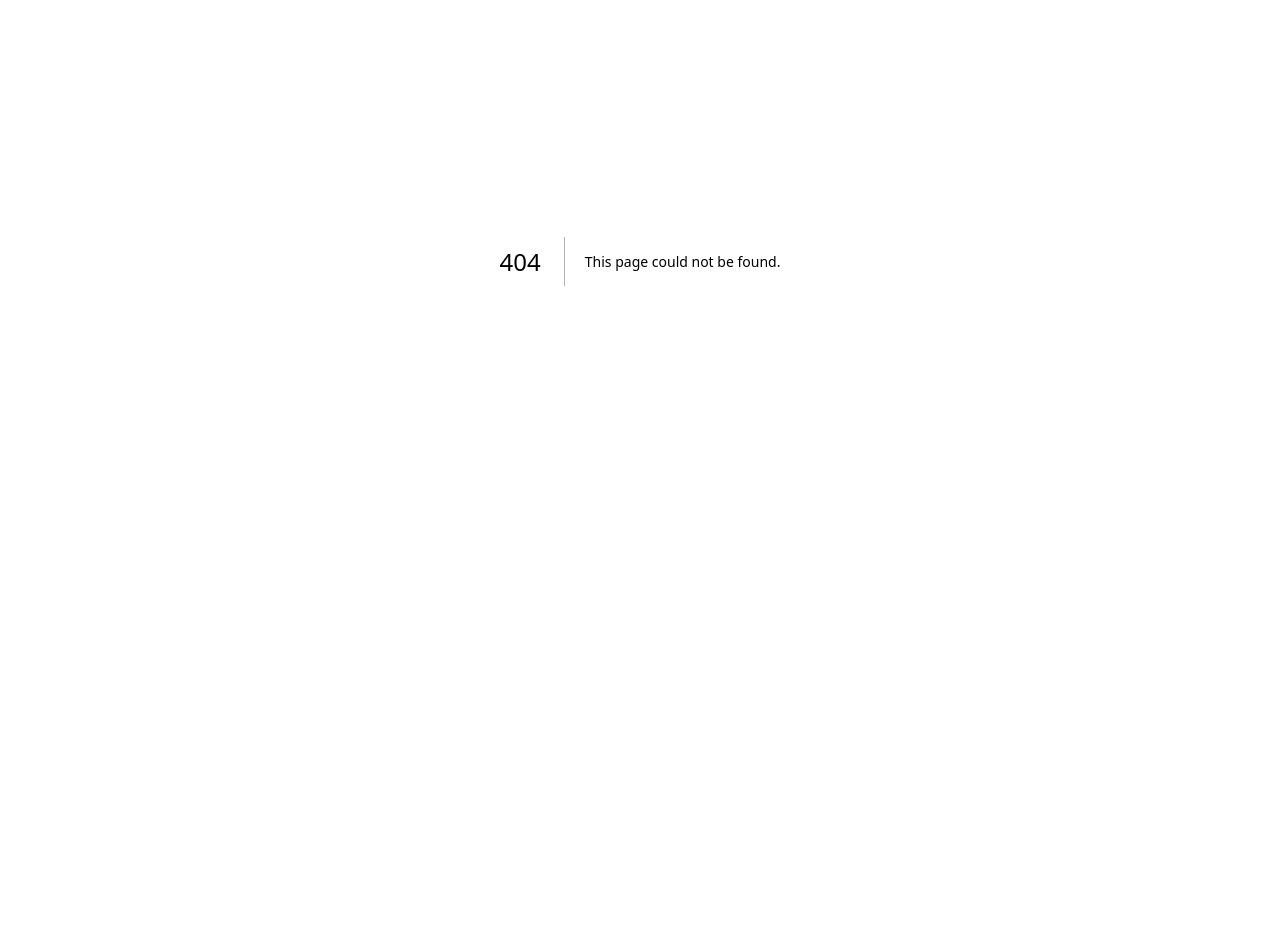
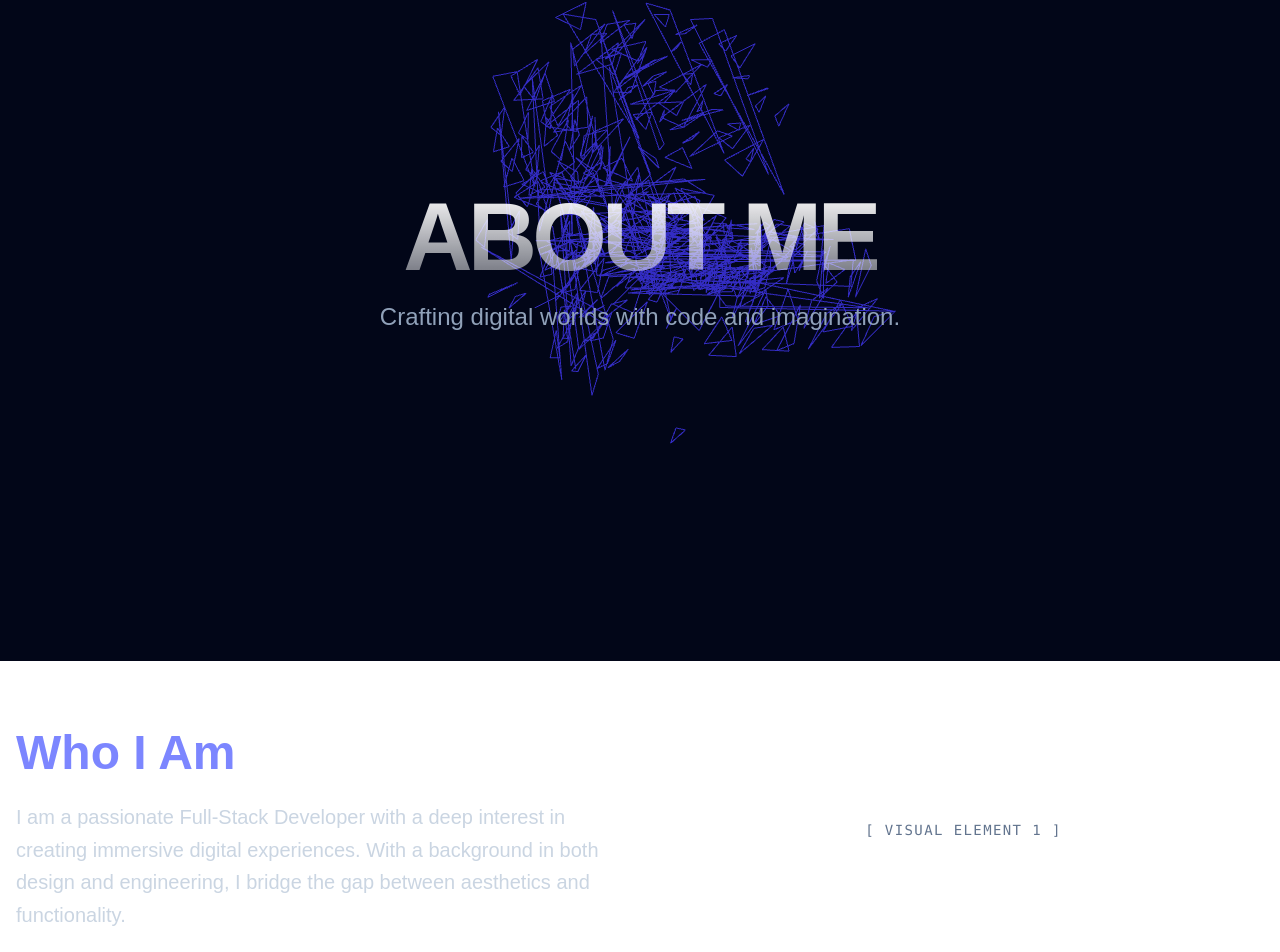
Before and after one commit to tomaskirnig/PortfolioPage, a Next.js app: page /about in a window 1280 px wide. Before the commit this address had no page. Shown: the part 139-1091 px from the top of the page. Before the commit the page ends 800 px from the top, so only its background shows below. Built offline with nearby package versions, Linux system fonts and the light colour scheme.

Commit message:
feat: Created prototype about page

```diff
--- /dev/null
+++ b/app/about/page.tsx
@@ -0,0 +1,77 @@
+import AboutBackground from "@/components/AboutBackground";
+import Navbar from "@/components/Navbar";
+
+const aboutSections = [
+  {
+    title: "Who I Am",
+    content: "I am a passionate Full-Stack Developer with a deep interest in creating immersive digital experiences. With a background in both design and engineering, I bridge the gap between aesthetics and functionality.",
+    image: "/homePageIMGs/placeholder_image.png"
+  },
+  {
+    title: "My Journey",
+    content: "Starting from simple HTML pages, I've evolved into building complex 3D applications and scalable web systems. My journey is defined by constant learning and a drive to solve challenging problems through code.",
+    image: "/homePageIMGs/placeholder_image.png"
+  },
+  {
+    title: "Technical Expertise",
+    content: "I specialize in React, Next.js, and Three.js for the frontend, while leveraging Node.js and various database technologies for the backend. I love exploring new technologies and pushing the boundaries of what's possible on the web.",
+    image: "/homePageIMGs/placeholder_image.png"
+  }
+];
+
+export default function AboutPage() {
+  return (
+    <main className="relative min-h-screen text-white overflow-x-hidden">
+      <Navbar />
+      <AboutBackground />
+
+      {/* Hero Section */}
+      <section className="h-screen flex flex-col items-center justify-center text-center px-4">
+        <h1 className="text-6xl md:text-8xl font-bold mb-4 tracking-tighter bg-clip-text text-transparent bg-gradient-to-b from-white to-white/40">
+          ABOUT ME
+        </h1>
+        <p className="text-xl md:text-2xl text-slate-400 max-w-2xl font-light">
+          Crafting digital worlds with code and imagination.
+        </p>
+      </section>
+
+      {/* Content Sections */}
+      <div className="container mx-auto px-4 pb-24 space-y-32">
+        {aboutSections.map((section, index) => (
+          <div
+            key={index}
+            className={`flex flex-col md:flex-row items-center gap-12 ${
+              index % 2 === 1 ? "md:flex-row-reverse" : ""
+            }`}
+          >
+            {/* Text Content */}
+            <div className="flex-1 space-y-6">
+              <h2 className="text-4xl md:text-5xl font-bold text-indigo-400">
+                {section.title}
+              </h2>
+              <p className="text-lg md:text-xl text-slate-300 leading-relaxed">
+                {section.content}
+              </p>
+            </div>
+
+            {/* Placeholder for Image or extra element */}
+            <div className="flex-1 w-full aspect-video bg-white/5 border border-white/10 rounded-2xl backdrop-blur-sm flex items-center justify-center relative group overflow-hidden">
+               <div className="absolute inset-0 bg-gradient-to-br from-indigo-500/10 to-transparent opacity-0 group-hover:opacity-100 transition-opacity" />
+               <span className="text-slate-500 font-mono text-sm tracking-widest uppercase">
+                 [ Visual Element {index + 1} ]
+               </span>
+            </div>
+          </div>
+        ))}
+      </div>
+
+      {/* Footer-like section */}
+      <section className="py-24 text-center border-t border-white/5 bg-black/20 backdrop-blur-sm">
+        <h2 className="text-3xl font-bold mb-8">Let's build something amazing together.</h2>
+        <button className="px-8 py-3 bg-indigo-600 hover:bg-indigo-500 rounded-full transition-all font-semibold">
+          Get in Touch
+        </button>
+      </section>
+    </main>
+  );
+}
--- /dev/null
+++ b/components/AboutBackground.tsx
@@ -0,0 +1,114 @@
+"use client";
+
+import { useRef, useMemo } from "react";
+import { Canvas, useFrame } from "@react-three/fiber";
+import * as THREE from "three";
+import { SphereGeometry, BoxGeometry, TetrahedronGeometry, MathUtils } from "three";
+import { Float } from "@react-three/drei";
+
+function MorphingShape() {
+  const meshRef = useRef<THREE.Mesh>(null);
+
+  // Create geometries with same vertex count for morphing
+  // For simplicity and performance, we'll use a shader-like approach or just lerp positions
+  // However, a very effective way to "morph" is to use a displacement shader on a sphere
+  // OR we can use the same number of vertices and map them.
+
+  const vertexCount = 1024; // Use a decent number of vertices
+
+  const { spherePositions, boxPositions, trianglePositions } = useMemo(() => {
+    const sphereGeom = new SphereGeometry(1, 32, 32);
+    const boxGeom = new BoxGeometry(1.5, 1.5, 1.5, 16, 16, 16);
+    const triGeom = new TetrahedronGeometry(1.5, 12); // Using detail to get enough vertices
+
+    // Function to sample positions from a geometry to a fixed size array
+    const getPositions = (geom: any, count: number) => {
+      const pos = geom.attributes.position.array;
+      const result = new Float32Array(count * 3);
+      for (let i = 0; i < count; i++) {
+        const stride = i * 3;
+        const sourceStride = (i % (pos.length / 3)) * 3;
+        result[stride] = pos[sourceStride];
+        result[stride + 1] = pos[sourceStride + 1];
+        result[stride + 2] = pos[sourceStride + 2];
+      }
+      return result;
+    };
+
+    return {
+      spherePositions: getPositions(sphereGeom, vertexCount),
+      boxPositions: getPositions(boxGeom, vertexCount),
+      trianglePositions: getPositions(triGeom, vertexCount),
+    };
+  }, []);
+
+  const geomRef = useRef<THREE.BufferGeometry>(null);
+
+  useFrame(({ clock }) => {
+    if (!geomRef.current) return;
+
+    const t = clock.getElapsedTime() % 12; // 12 seconds for full cycle (4s each)
+    const phase = t / 4; // 0 to 3
+    const section = Math.floor(phase);
+    const alpha = MathUtils.smoothstep(phase % 1, 0, 1);
+
+    const positions = geomRef.current.attributes.position.array as Float32Array;
+
+    let from, to;
+    if (section === 0) { // Sphere to Box
+      from = spherePositions;
+      to = boxPositions;
+    } else if (section === 1) { // Box to Triangle
+      from = boxPositions;
+      to = trianglePositions;
+    } else { // Triangle to Sphere
+      from = trianglePositions;
+      to = spherePositions;
+    }
+
+    for (let i = 0; i < vertexCount * 3; i++) {
+      positions[i] = MathUtils.lerp(from[i], to[i], alpha);
+    }
+
+    geomRef.current.attributes.position.needsUpdate = true;
+
+    if (meshRef.current) {
+      meshRef.current.rotation.y += 0.005;
+      meshRef.current.rotation.z += 0.003;
+    }
+  });
+
+  return (
+    <mesh ref={meshRef}>
+      <bufferGeometry ref={geomRef}>
+        <bufferAttribute
+          attach="attributes-position"
+          count={vertexCount}
+          array={spherePositions}
+          itemSize={3}
+          args={[spherePositions, 3]}
+        />
+      </bufferGeometry>
+      <meshStandardMaterial
+        color="#4f46e5"
+        wireframe
+        emissive="#4f46e5"
+        emissiveIntensity={0.5}
+      />
+    </mesh>
+  );
+}
+
+export default function AboutBackground() {
+  return (
+    <div className="fixed inset-0 -z-10 bg-slate-950">
+      <Canvas camera={{ position: [0, 0, 5], fov: 45 }}>
+        <ambientLight intensity={0.5} />
+        <pointLight position={[10, 10, 10]} intensity={1} />
+        <Float speed={2} rotationIntensity={0.5} floatIntensity={0.5}>
+          <MorphingShape />
+        </Float>
+      </Canvas>
+    </div>
+  );
+}
--- a/components/Navbar.tsx
+++ b/components/Navbar.tsx
@@ -22,9 +22,9 @@ export default function Navbar() {
           <Link href="/grid" className="text-slate-600 dark:text-white/80 hover:text-slate-900 dark:hover:text-white transition-colors font-medium">
             Work
           </Link>
-          <a href="#about" className="text-slate-600 dark:text-white/80 hover:text-slate-900 dark:hover:text-white transition-colors font-medium">
+          <Link href="/about" className="text-slate-600 dark:text-white/80 hover:text-slate-900 dark:hover:text-white transition-colors font-medium">
             About
-          </a>
+          </Link>
           <a href="#contact" className="text-slate-600 dark:text-white/80 hover:text-slate-900 dark:hover:text-white transition-colors font-medium">
             Contact
           </a>
```
